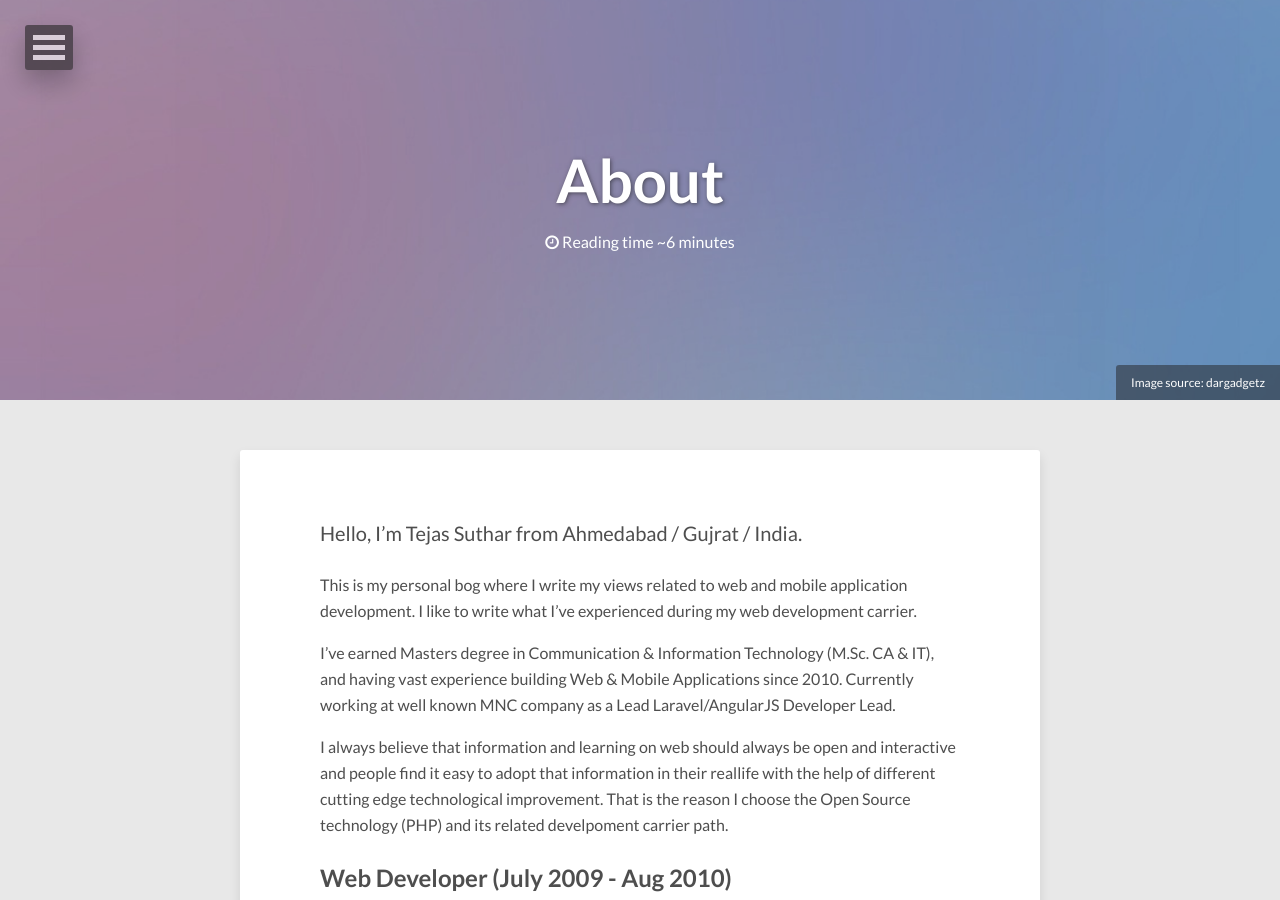
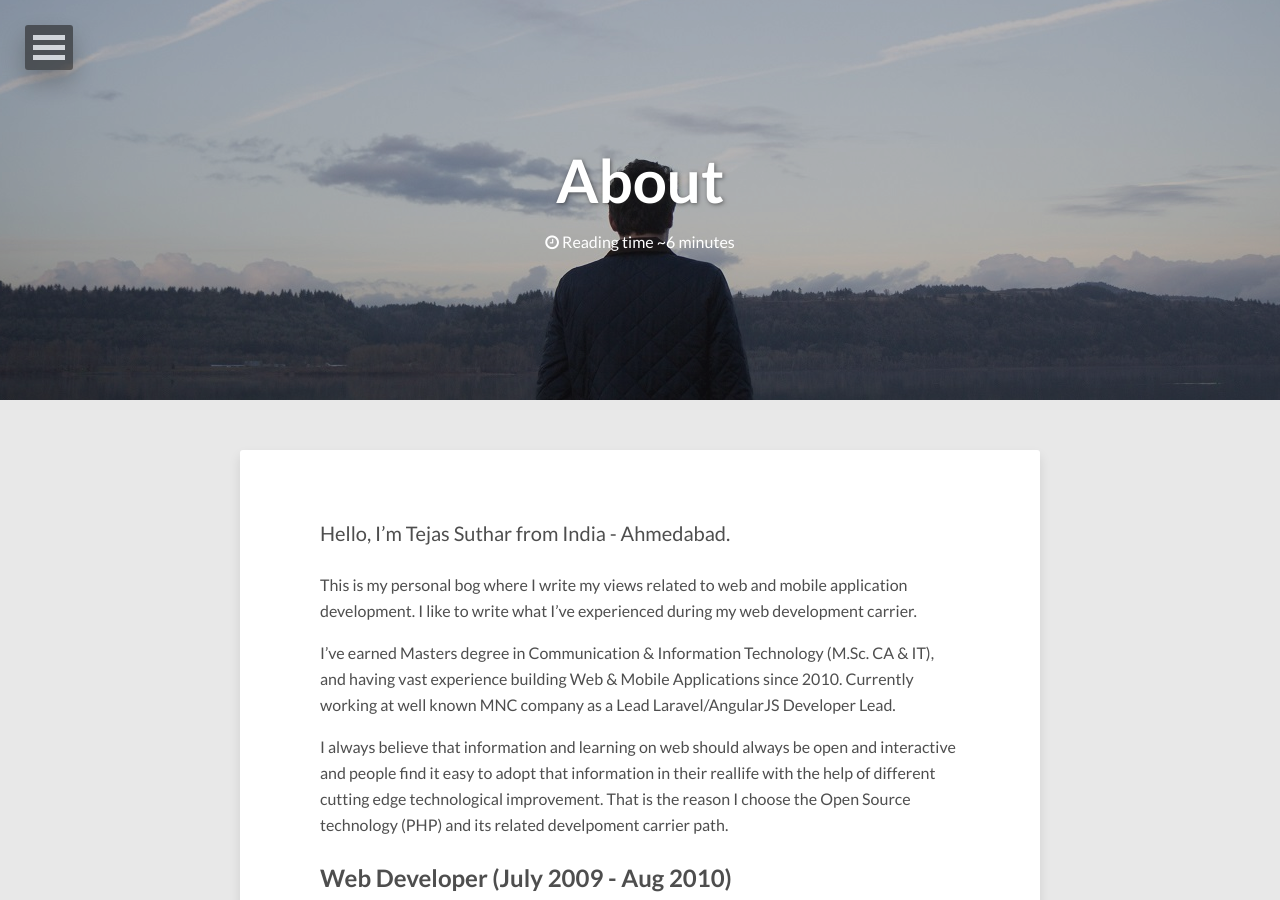
Before and after one commit to tejasrsuthar/tejassuthar.co.in, a Jekyll site: the page built from about/index.md, in a window 1280 px wide and 900 px high. Built offline with Jekyll 4.4.1, drawn with Linux system fonts in a browser that asks for light colours; nearby versions of some CDN libraries; some of the changed text lies outside the part shown.

Commit message:
Post Header Images on Index and posts

```diff
--- a/about/index.md
+++ b/about/index.md
@@ -2,14 +2,12 @@
 layout: page
 title: About
 image:
-  feature: abstract-5.jpg
-  credit: dargadgetz
-  creditlink: http://www.dargadgetz.com/ios-7-abstract-wallpaper-pack-for-iphone-5-and-ipod-touch-retina/
+  feature: about.png
 comments: false
 modified: 2016-08-13
 ---
 
-Hello, I'm Tejas Suthar from Ahmedabad / Gujrat / India.
+Hello, I'm Tejas Suthar from India - Ahmedabad.
 
 This is my personal bog where I write my views related to web and mobile application development. I like to write what I've experienced during my web development carrier.
 
--- a/index.html
+++ b/index.html
@@ -5,9 +5,7 @@ description: "Top 5 posts listing"
 tags: [Jekyll, theme, themes, responsive, blog, modern]
 comments: false
 image:
-  feature: sublime.jpeg
-  credit: MariaSpr
-  creditlink: https://medium.com/@MariaSpr/sublime-text-3-essential-packages-2596133aead9
+  feature: sublime.jpg
 ---
 
 {% for post in paginator.posts %}
```
Also changed, not shown: other parts of about/index.md (+1 -1 lines), images/about.png (added), images/sublime.jpg (added), images/sublime1.jpeg (renamed from images/sublime.jpeg).
